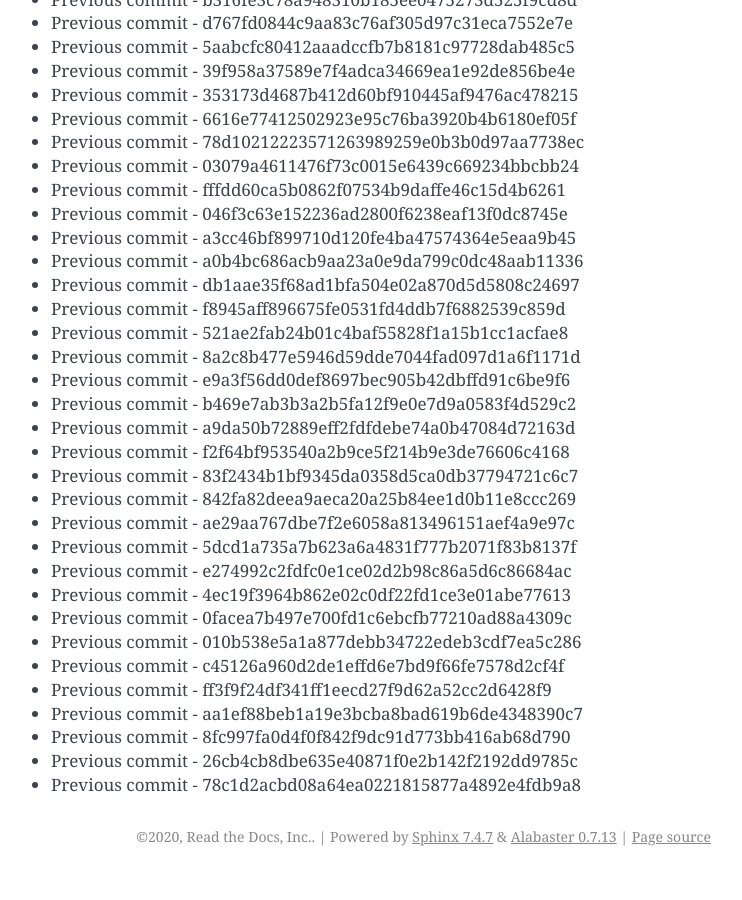
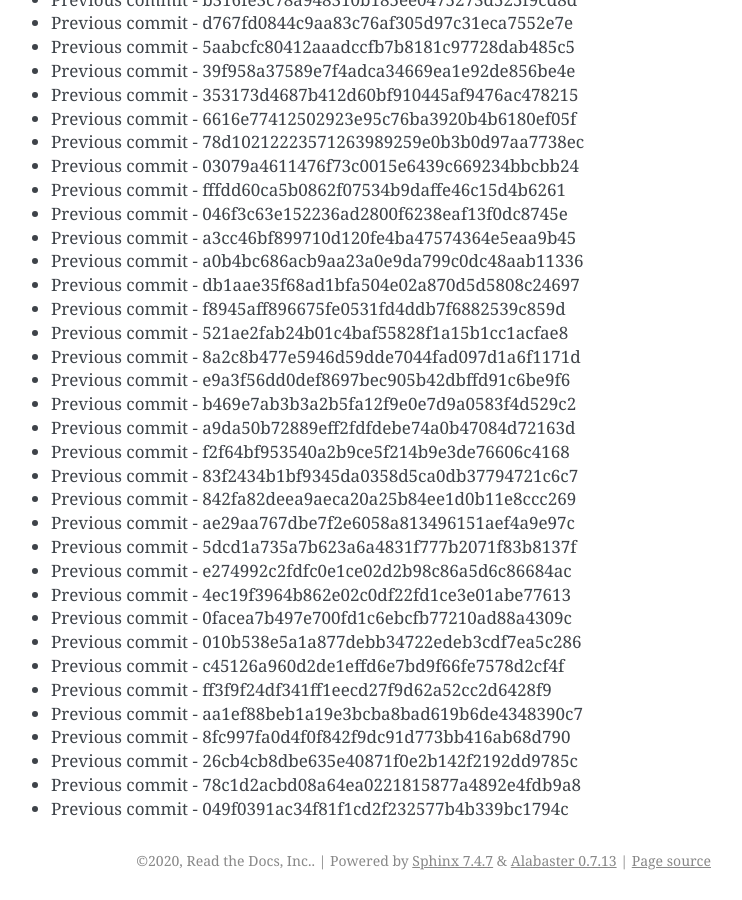
Before and after one commit to readthedocs/rtd-git-stresstest, a Sphinx documentation site: the page built from docs/updates.rst, in a window 1280 px wide and 900 px high, scrolled down 39659 px. Shown: the whole window, without its empty margins (399-1141 px from the left). Built offline with Sphinx 7.4.7, drawn with Linux system fonts in a browser that asks for light colours; before the commit the page ends 40535 px from its top, so only the background shows below that.

Commit message:
Generating commit from previous: 049f0391ac34f81f1cd2f232577b4b339bc1794c

```diff
--- a/docs/updates.rst
+++ b/docs/updates.rst
@@ -1698,3 +1698,4 @@ It can be tested for any performance characteristics.
 * Previous commit - 8fc997fa0d4f0f842f9dc91d773bb416ab68d790
 * Previous commit - 26cb4cb8dbe635e40871f0e2b142f2192dd9785c
 * Previous commit - 78c1d2acbd08a64ea0221815877a4892e4fdb9a8
+* Previous commit - 049f0391ac34f81f1cd2f232577b4b339bc1794c
```
